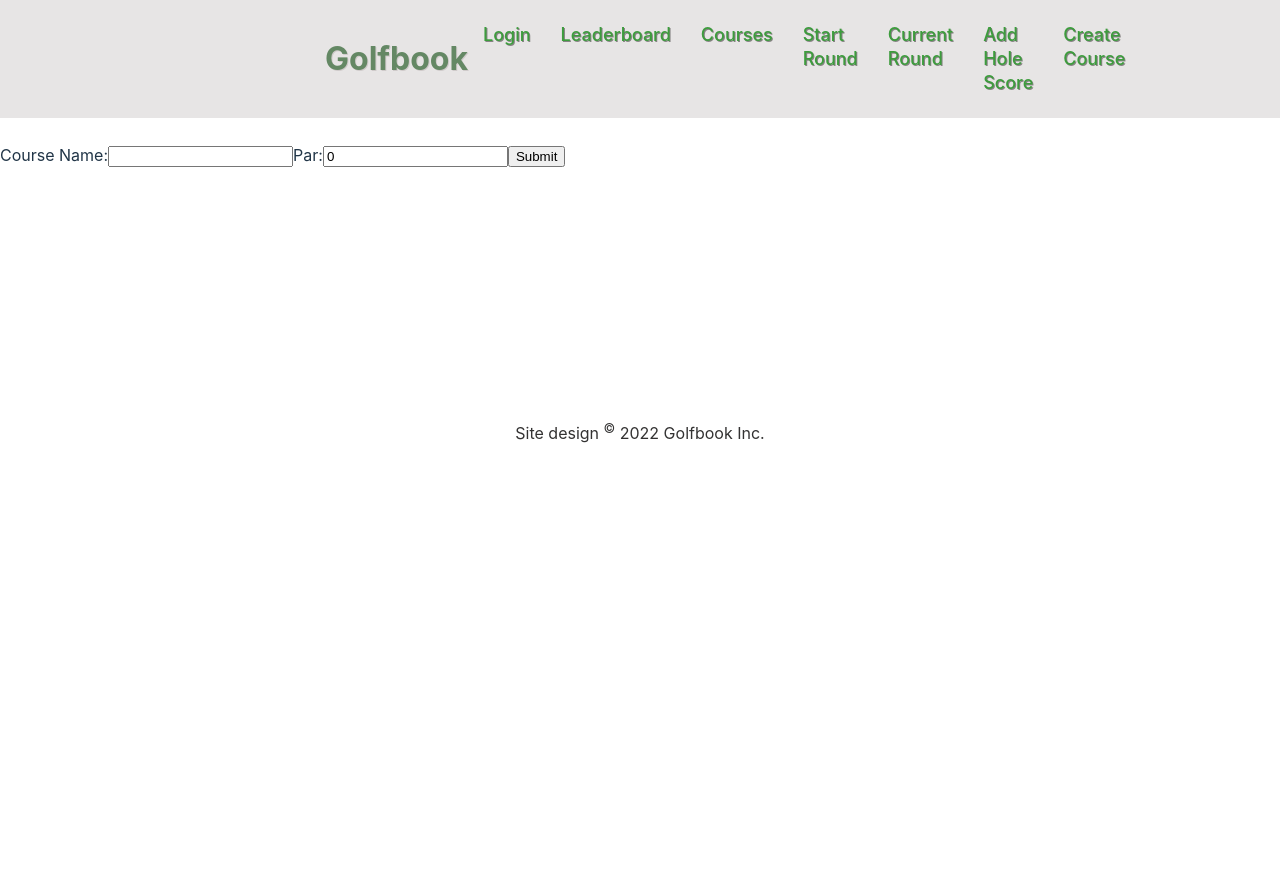
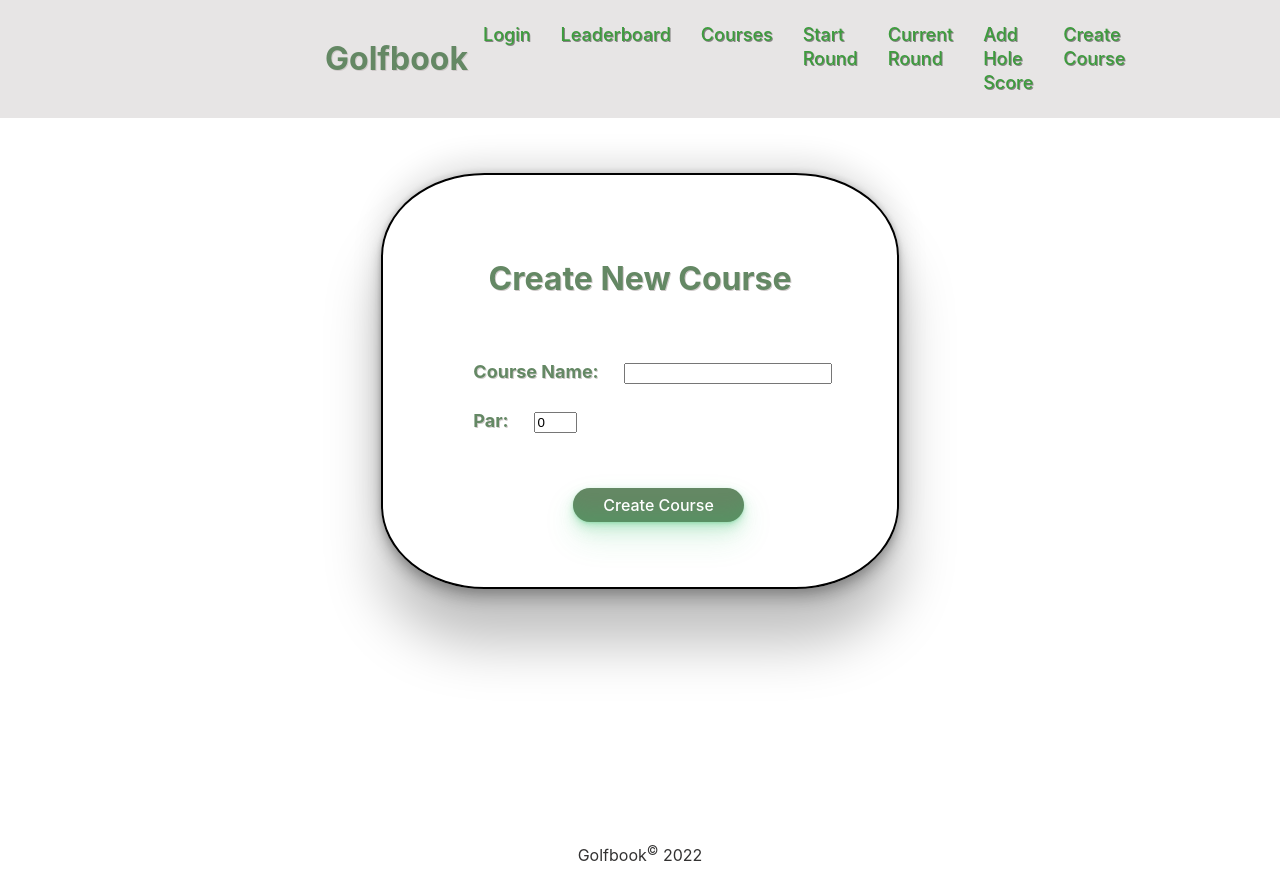
Before and after one commit to dlowry20/golfbook-ui, a React (Vite) app: page /courses/createCourse in a window 1280 px wide. Before the commit the page ends 800 px from the top, so only its background shows below. Built offline with nearby package versions, Linux system fonts and the light colour scheme; no server answers.

Commit message:
add createcourse

```diff
--- /dev/null
+++ b/src/components/CreateCourse.css
@@ -0,0 +1,81 @@
+.createCourseTitle {
+    display: flex;
+    align-items: center;
+    justify-content: center;
+    padding-right: 0;
+    color: rgb(100, 136, 100);
+    font-weight: 700;
+    font-size: xx-large;
+    text-shadow: 1px 1px rgb(207, 202, 202);
+}
+
+
+#createCourse {
+    display: flex;
+    align-items: center;
+    justify-content: center;
+    margin-top: 55px;
+}
+
+#createCourseForm {
+    border: solid black 2px;
+    padding: 65px;
+    border-radius: 20%;
+    box-shadow: rgba(0, 0, 0, 0.25) 0px 54px 55px,
+        rgba(0, 0, 0, 0.12) 0px -12px 30px,
+        rgba(0, 0, 0, 0.12) 0px 4px 6px,
+        rgba(0, 0, 0, 0.17) 0px 12px 13px,
+        rgba(0, 0, 0, 0.09) 0px -3px 5px;
+}
+
+#courseNameLabel, #parLabel {
+    padding: 25px;
+    color: rgb(100, 136, 100);
+    font-weight: 700;
+    font-size: large;
+    text-shadow: 1px 1px rgb(207, 202, 202);
+}
+
+#createCourseBtn, #createCourseReset {
+    margin-top: 55px;
+    background-color: rgb(100, 136, 100);
+    border-radius: 100px;
+    box-shadow: rgba(44, 187, 99, .2) 0 -25px 18px -14px inset,
+            rgba(44, 187, 99, .15) 0 1px 2px,
+            rgba(44, 187, 99, .15) 0 2px 4px,
+            rgba(44, 187, 99, .15) 0 4px 8px,
+            rgba(44, 187, 99, 0.15) 0 8px 16px,
+            rgba(44, 187, 99, .15) 0 16px 32px;
+    color: #fff;
+    display: inline-block;
+    padding: 7px 30px;
+    text-align: center;
+    text-decoration: none;
+    transition: all 250ms;
+    border: 0;
+    font-size: 16px;
+    align-items: center;
+    justify-content: center;
+    margin-left: 125px;
+}
+
+#createCourseBtn:hover {
+    background-color: rgb(20, 216, 20);
+    box-shadow: rgba(44,187,99,.35) 0 -25px 18px -14px inset,
+    rgba(44,187,99,.25) 0 1px 2px,
+    rgba(44,187,99,.25) 0 2px 4px,
+    rgba(44,187,99,.25) 0 4px 8px,
+    rgba(44,187,99,.25) 0 8px 16px,
+    rgba(44,187,99,.25) 0 16px 32px;
+    transform: scale(1.05) rotate(-1deg);
+  }
+
+  #courseNameInput {
+    width: 200px;
+    margin-top: 45px;
+    margin-bottom: 25px;
+  }
+
+  #parInput {
+    width: 35px;
+  }
--- a/src/components/CreateCourse.jsx
+++ b/src/components/CreateCourse.jsx
@@ -2,6 +2,7 @@ import React, { useState, useEffect } from 'react';
 import axios from 'axios';
 import Header from './Header';
 import Footer from './Footer';
+import './CreateCourse.css';
 
 function CreateCourse(){
     const [courses, setCourses] = useState([]);
@@ -40,25 +41,30 @@ function CreateCourse(){
     return (
         <>
             <Header/>
-            <form onSubmit={handleClick} action="/courses">
-                <label for="courseName">Course Name:
+            <div id="createCourse">
+            <form onSubmit={handleClick} action="/courses" id="createCourseForm">
+                <h1 className="createCourseTitle">Create New Course</h1>
+                <label for="courseName" id="courseNameLabel">Course Name:</label>
                 <input
                     name="courseName"
+                    id="courseNameInput"
                     type="text"
                     value={courseName}
                     onChange={(event)=> setCourseName(event.target.value)}
                 />
-                </label>
-                <label for="par">Par:
+                <br/>
+                <label for="par" id="parLabel">Par:</label>
                 <input
                     name="par"
+                    id="parInput"
                     type="number"
                     value={par}
                     onChange={(event)=> setPar(event.target.value)}
                 />
-                </label>
-                <input type="submit" />
+                <br/>
+                <button type="submit" id="createCourseBtn">Create Course</button>
             </form>
+            </div>
             <Footer/>
         </>
     )
--- a/src/components/Footer.jsx
+++ b/src/components/Footer.jsx
@@ -4,7 +4,7 @@ export default function Footer() {
   return (
     <>
         <footer className="footer">
-            <p className="footerText footerPosition">Site design <sup className="copyRight">&copy;</sup> 2022 Golfbook Inc.</p>
+            <p className="footerText footerPosition">Golfbook<sup className="copyRight">&copy;</sup> 2022</p>
         </footer>
     </>
   )
--- a/src/index.css
+++ b/src/index.css
@@ -25,6 +25,7 @@ a:hover {
 
 body {
   margin: 0;
+  font-family: CerebriSans-Regular,-apple-system,system-ui,Roboto,sans-serif;
 }
 
 h1 {
```
Also changed, not shown: src/components/Course.jsx (deleted, +0 -55 lines), src/components/CreateHole.jsx (added, +55 -0 lines).
